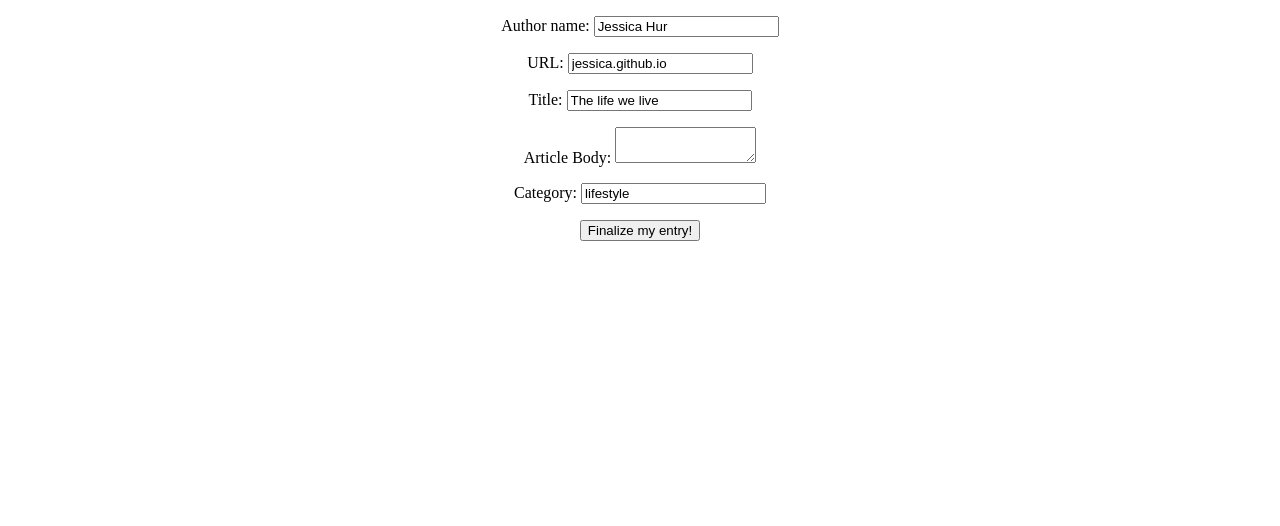
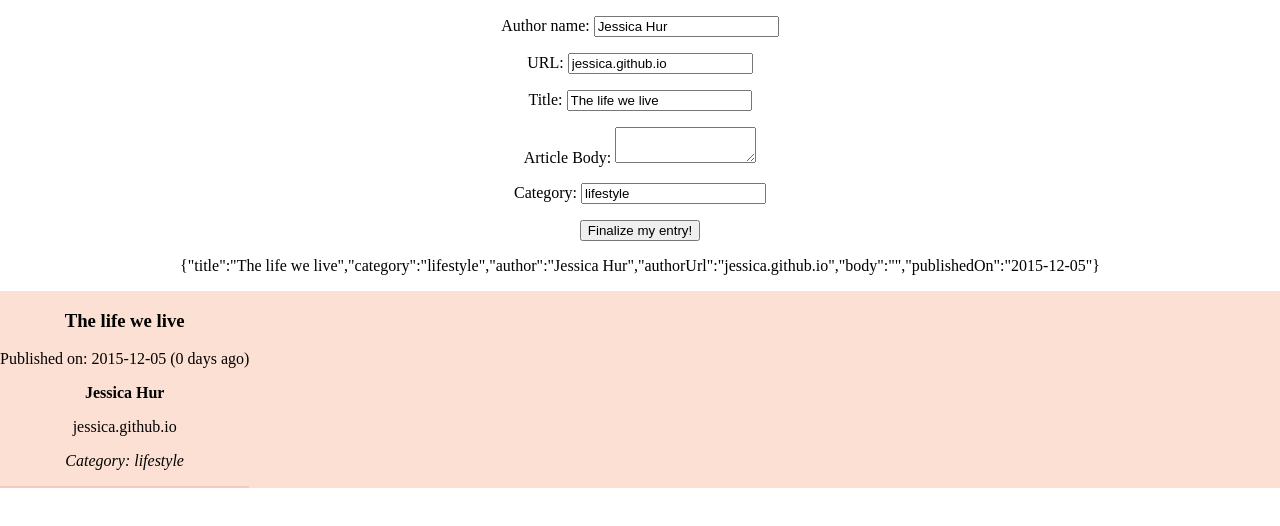
Before and after one commit to jessicahur/code-blog, a plain HTML site: page UI.html in a window 1280 px wide. Both pictures are taken after a click on the button "Finalize my entry!". Drawn offline with Linux system fonts and the light colour scheme.

Commit message:
shorter and working version of handlebars for user input

```diff
--- a/UI.html
+++ b/UI.html
@@ -50,7 +50,7 @@
             <p class="category"><i>Category: <span>{{category}}</span></i></p>
           </div>
         </header>
-        <section class="articleBody">{{{articleBody}}}</section>
+        <section class="articleBody">{{{body}}}</section>
       </article>
     </script>
   </section>
--- a/js/UI.js
+++ b/js/UI.js
@@ -5,31 +5,27 @@ $(function(){
   var $articleBody = $('#articleBody');
   var $category = $('#category');
   var $submitButton = $('#entrySubmit');
+  var date = getDate();
   // var $timeInsert = $('#insertTime');
 
   function render(){
     var userInput = {
-                      author:   $author,
-                     authorUrl: $authorUrl,
-                     title:     $title,
-                     body:      $articleBody,
-                     category:  $category
+                      title:     $title,
+                      category:  $category,
+                      author:    $author,
+                      authorUrl: $authorUrl,
+                      body:      $articleBody
                    };
-    var userInputVal = [];
+    var userInputVal = {};
     var date = getDate();
-    var myObj = {publishedOn: date};
 
     for(item in userInput){
-      userInputVal.push(userInput[item]);
+      userInputVal[item] = userInput[item].val();
     }
-    var bodyM = marked(userInputVal[3]);
-    userInputVal[3] = bodyM;
-    myObj.author = userInputVal[0];
-    myObj.authorUrl = userInputVal[1];
-    myObj.title = userInputVal[2];
-    myObj.articleBody = userInputVal[3];
-    myObj.category = userInputVal[4];
-    return [myObj, userInputVal];
+
+    userInputVal.body = marked(userInputVal.body);
+    userInputVal.publishedOn = date;
+    return [userInputVal, userInputVal];
   }
 
   function insert(){
@@ -69,10 +65,8 @@ $(function(){
   //Event listener for submit button in order to finalize the publish date
   $submitButton.on('click', function(e){
     e.preventDefault();
-    // // var date = getDate();
-    // // myObj.publishedOn = date;
-    // $timeInsert.text(date);
-    // insert();
+    var date = getDate();
+    myObj.publishedOn = date;
   });
 
   insert();
```
